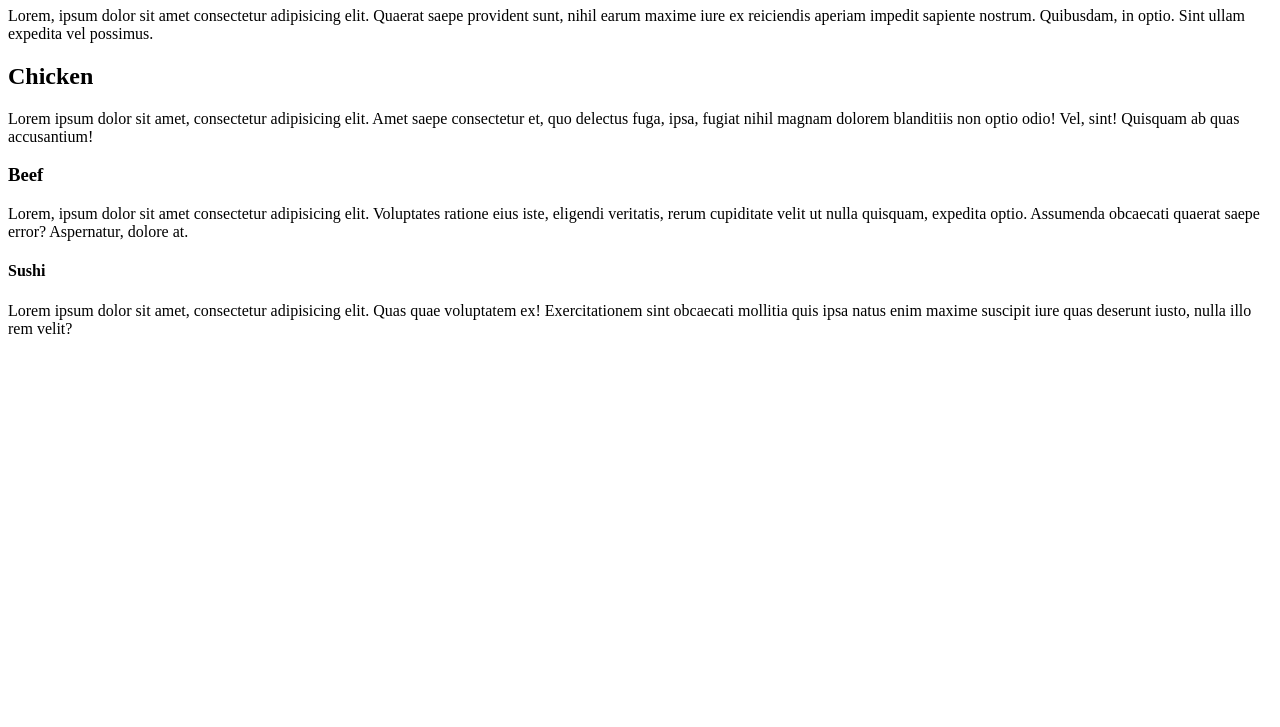
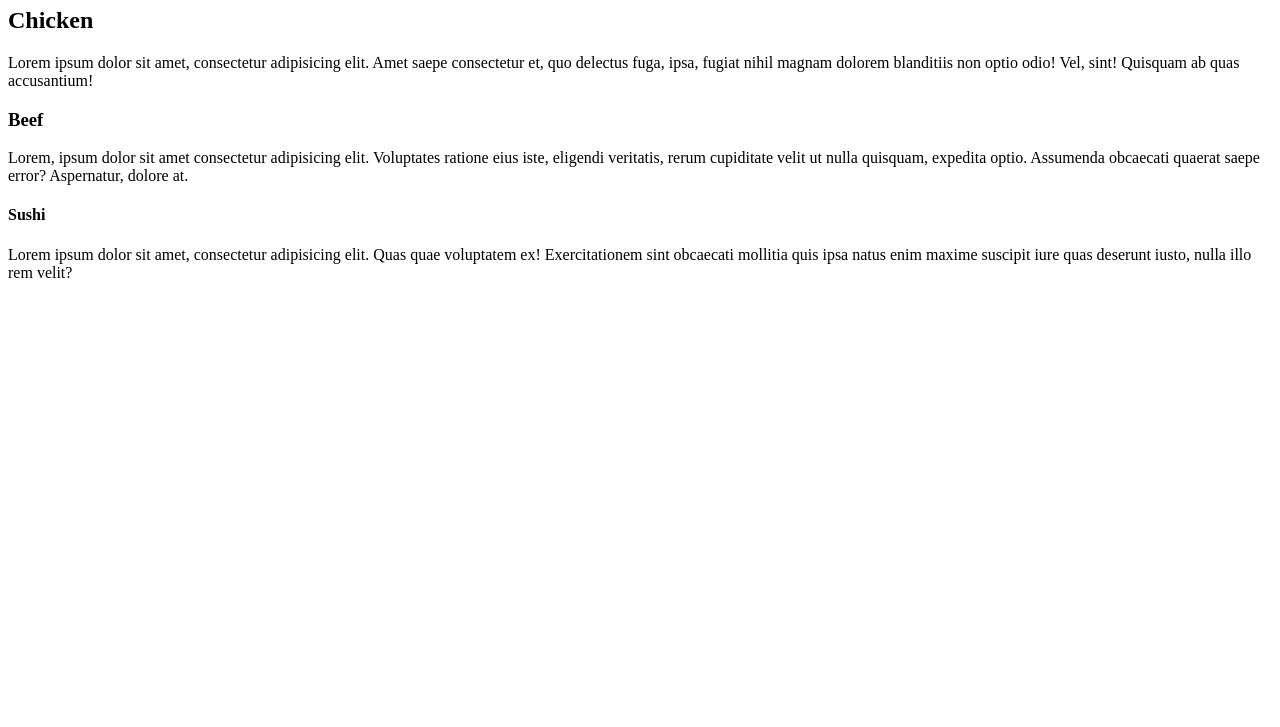
Before and after one commit to ZillewoldKramp/Coursera, a plain HTML site: page module2-solution/index.html in a window 1280 px wide. Shown: the part 73-800 px from the top of the page. Drawn offline with Linux system fonts and the light colour scheme.

Commit message:
deleted paragraph

```diff
--- a/module2-solution/index.html
+++ b/module2-solution/index.html
@@ -6,7 +6,6 @@
 </head>
 <body>
     <h1>Our Menu</h1>
-    <p>Lorem, ipsum dolor sit amet consectetur adipisicing elit. Quaerat saepe provident sunt, nihil earum maxime iure ex reiciendis aperiam impedit sapiente nostrum. Quibusdam, in optio. Sint ullam expedita vel possimus.</p>
     <h2>Chicken</h2>
     <p>Lorem ipsum dolor sit amet, consectetur adipisicing elit. Amet saepe consectetur et, quo delectus fuga, ipsa, fugiat nihil magnam dolorem blanditiis non optio odio! Vel, sint! Quisquam ab quas accusantium!</p>
     <h3>Beef</h3>
```
